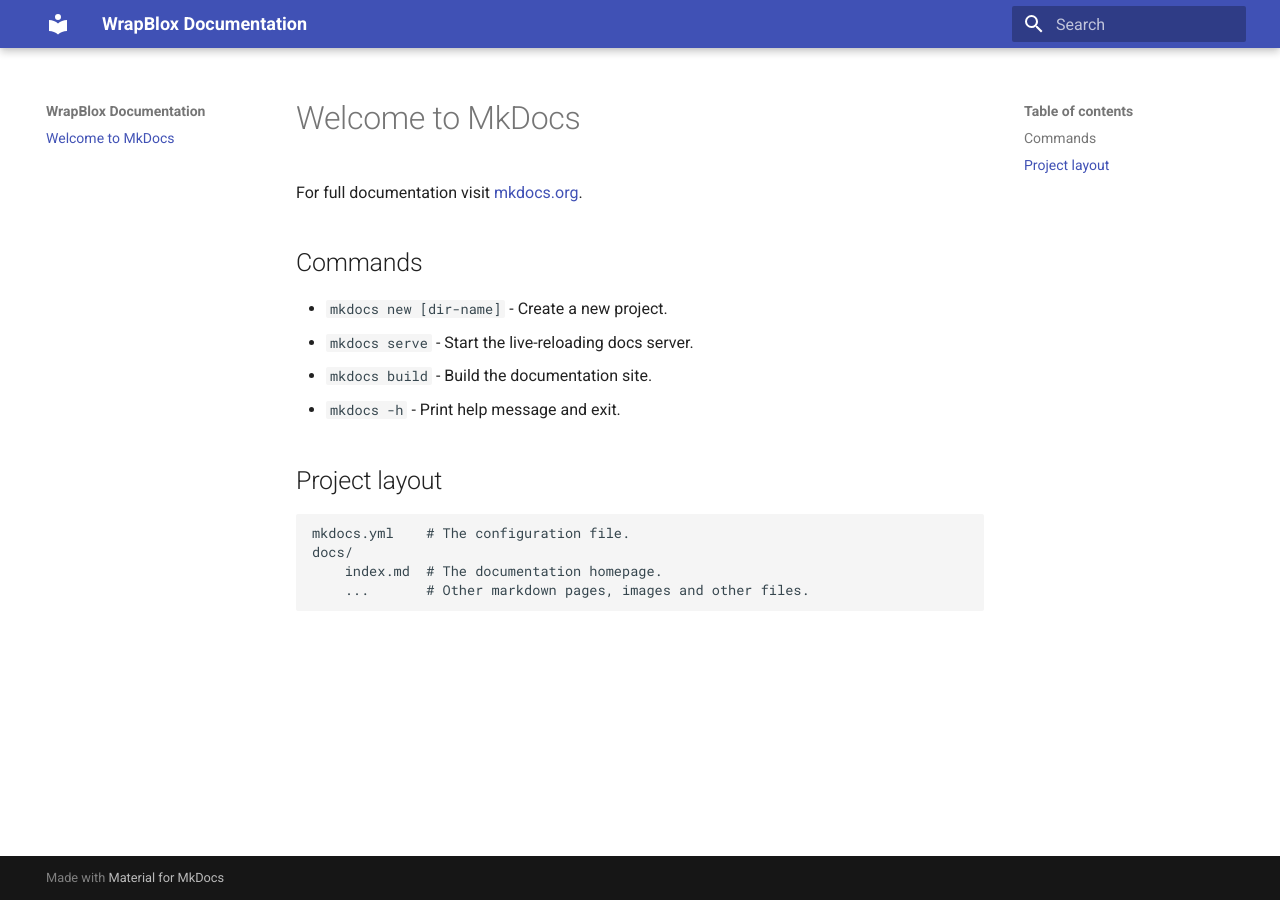
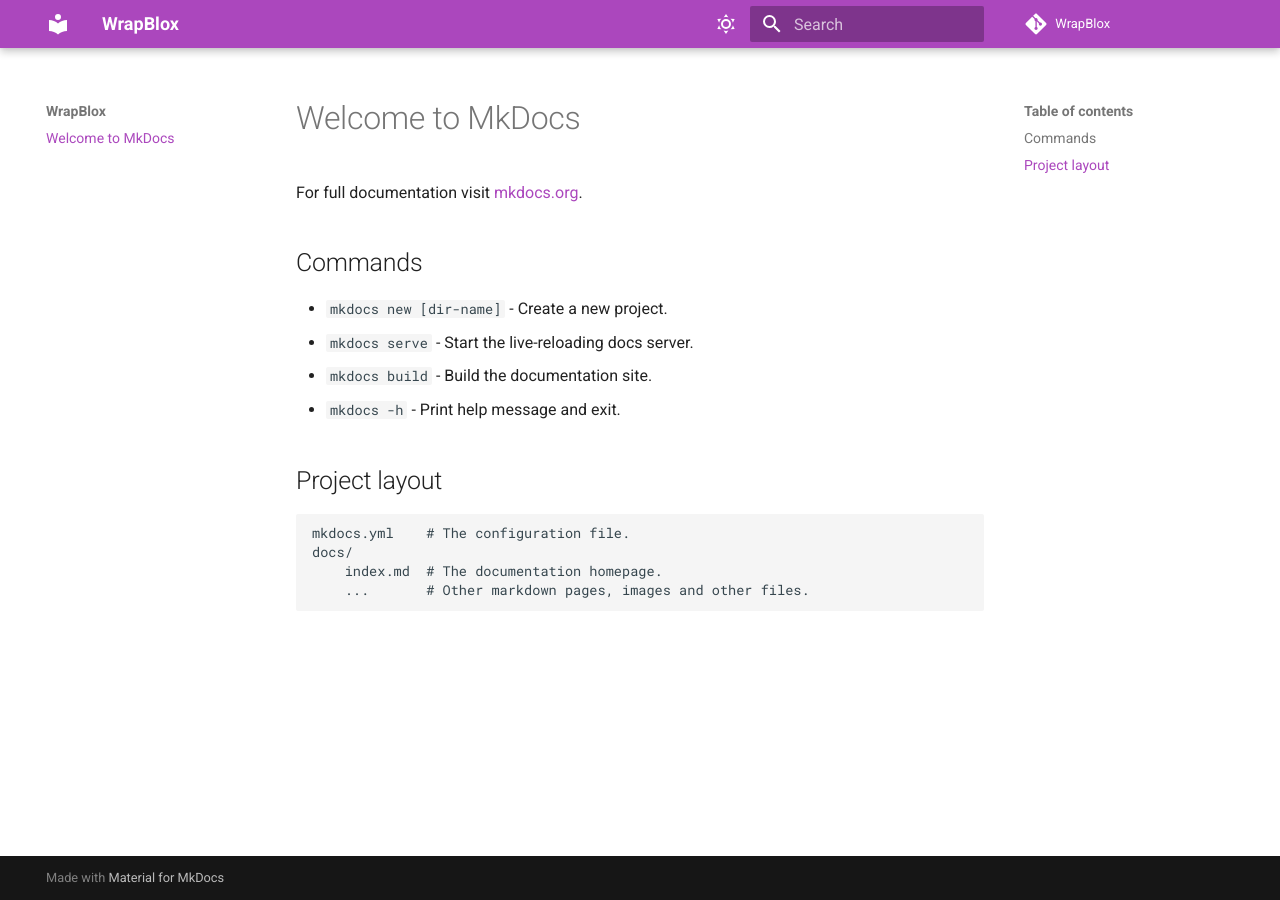
Before and after one commit to SuperCater/WrapBlox, an MkDocs documentation site: the page built from docs/index.md, in a window 1280 px wide. Built offline with MkDocs 1.6.1 and Material for MkDocs 9.7.7, drawn with Linux system fonts in a browser that asks for light colours; comment, search, counter and statistics services are not loaded.

Commit message:
mkdocs config

```diff
--- a/mkdocs.yml
+++ b/mkdocs.yml
@@ -1,3 +1,32 @@
-site_name: WrapBlox Documentation
+site_name: WrapBlox
+site_author: PurpleCreativity
+
+repo_name: WrapBlox
+repo_url: https://github.com/SuperCater/WrapBlox
+
 theme:
   name: material
+  features:
+    # - navigation.tabs
+    #- navigation.instant
+    #- navigation.sections
+  palette:
+    # Dark mode
+    - media: "(prefers-color-scheme: dark)"
+      scheme: slate
+      primary: purple
+      accent: blue
+      toggle:
+        icon: material/weather-night
+        name: Switch to light mode
+    # Light mode
+    - media: "(prefers-color-scheme: light)"
+      scheme: default
+      primary: purple
+      accent: blue
+      toggle:
+        icon: material/weather-sunny
+        name: Switch to dark mode
+  highlightjs: true
+  hljs_languages:
+    - javascript
```
